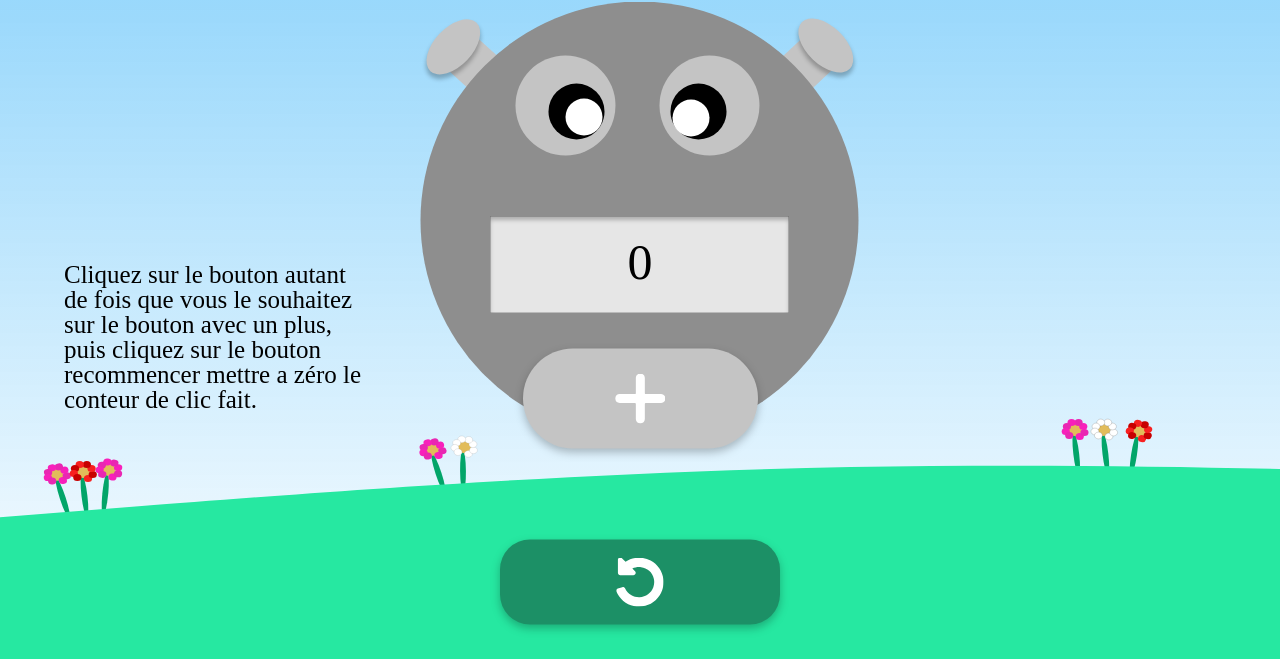
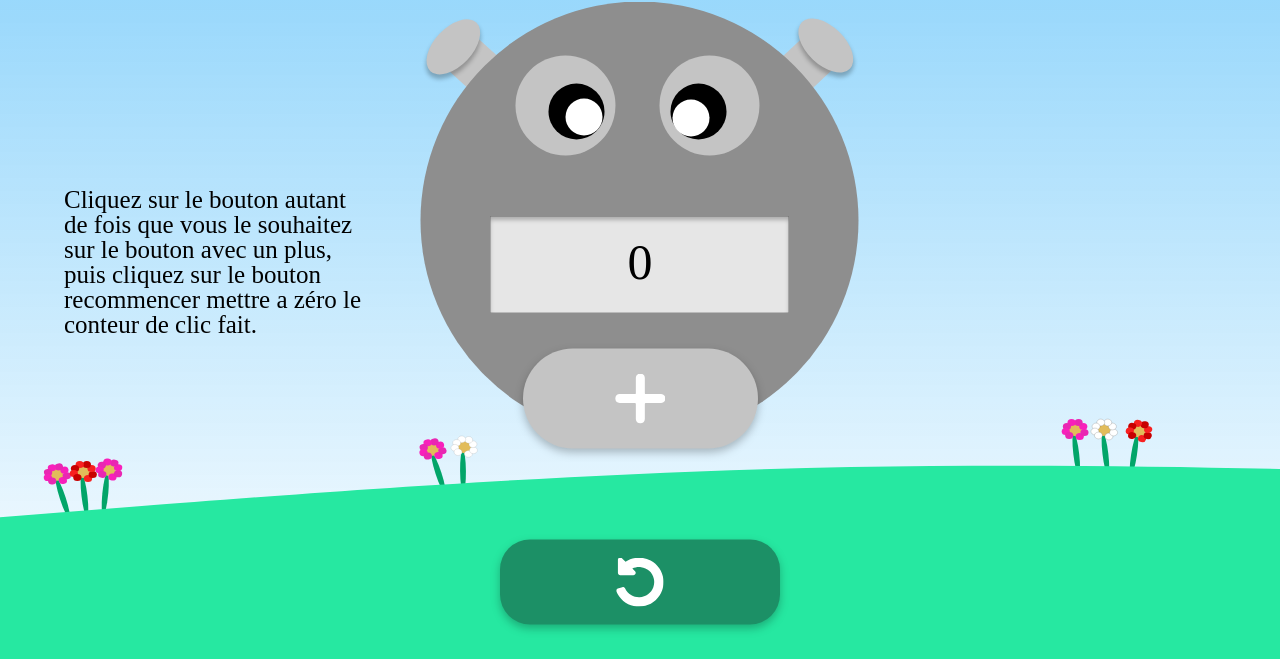
Before and after one commit to Noh4m/TallyClickCounter, a plain HTML site: page index.html in a window 1280 px wide. Shown: the part 138-800 px from the top of the page. Drawn offline with Linux system fonts and the light colour scheme.

Commit message:
TallyClickCounter Css

```diff
--- a/style.css
+++ b/style.css
@@ -30,11 +30,13 @@ article {
     top: 50%;
     left: 5%;
     width: 300px;
+    transform: translate(-0%, -50%);
 
 }
 
 article>p {
     font-size: 25px;
+
 }
 
 
```
